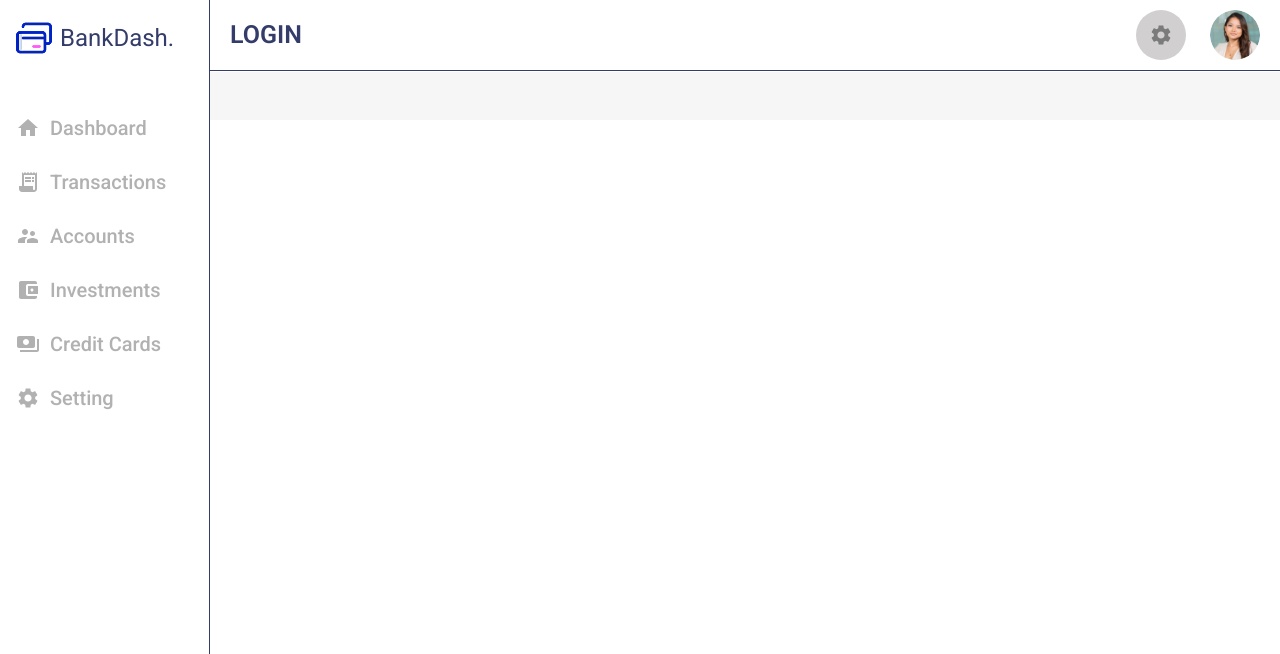
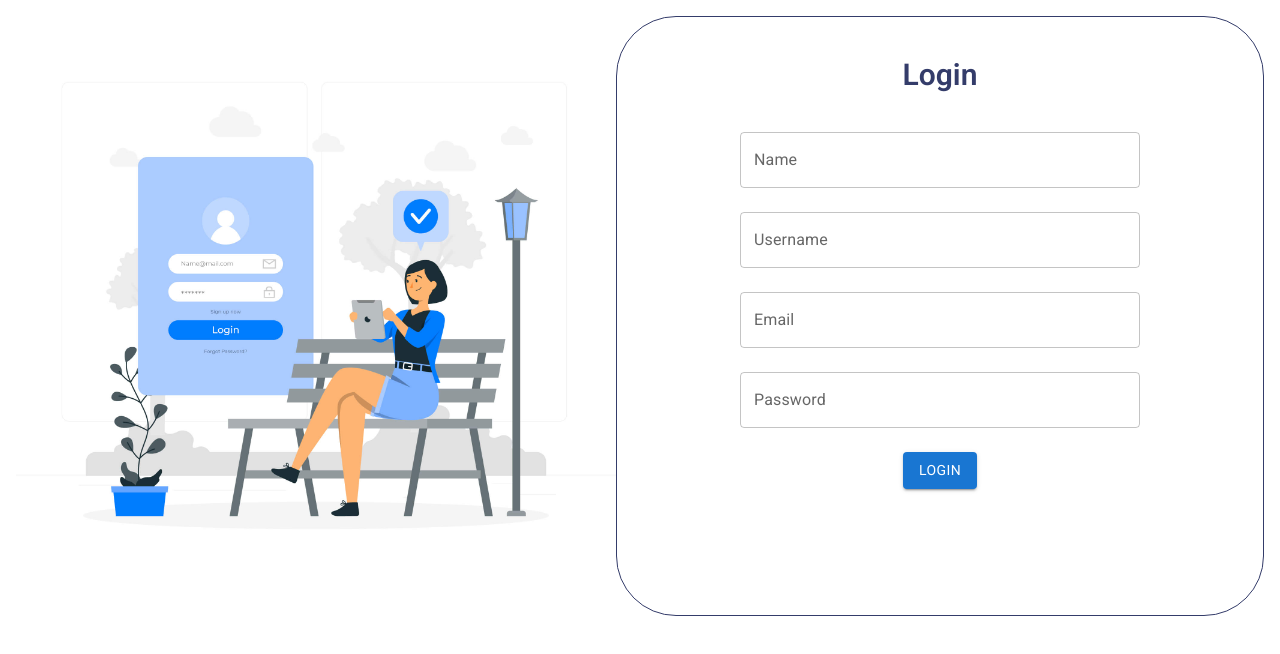
Before and after one commit to mohammadfaramarzi1/bank-dashboard-react, a React (Vite) app: page /login in a window 1280 px wide. Shown: the top 654 px of the page. Built offline with nearby package versions, Linux system fonts and the light colour scheme.

Commit message:
feat: Login

```diff
--- a/package.json
+++ b/package.json
@@ -21,7 +21,8 @@
     "react-calendar": "^5.1.0",
     "react-dom": "^18.3.1",
     "react-redux": "^9.2.0",
-    "react-router-dom": "^7.1.5"
+    "react-router-dom": "^7.1.5",
+    "sonner": "^1.7.4"
   },
   "devDependencies": {
     "@types/react": "^18.3.3",
--- a/src/Router.jsx
+++ b/src/Router.jsx
@@ -1,17 +1,30 @@
-import React from "react";
-import { Route, Routes } from "react-router-dom";
+import React, { useEffect, useState } from "react";
+import { Navigate, Route, Routes, useLocation } from "react-router-dom";
 import Dashboard from "./pages/Dashboard/Dashboard";
 import Transactions from "./pages/Transactions/Transactions";
 import Accounts from "./pages/Accounts/Accounts";
 import Investments from "./pages/Investments/Investments";
 import Cards from "./pages/Cards/Cards";
 import Setting from "./pages/Setting/Setting";
+import Login from "./pages/Login/Login";
+
+import { getUser } from "./utils/user";
 
 function Router() {
+  const [user, setUser] = useState();
+  const location = useLocation()
+  useEffect(() => {
+    setUser(getUser);
+  }, [location.pathname]);
+
   return (
     <Routes>
-      <Route path="/" element={<Dashboard />} />
+      <Route
+        path="/"
+        element={user ? <Dashboard /> : <Navigate to="/login" />}
+      />
       <Route path="/transactions" element={<Transactions />} />
+      <Route path="/login" element={user ? <Navigate to="/" /> : <Login />} />
       <Route path="/accounts" element={<Accounts />} />
       <Route path="/investments" element={<Investments />} />
       <Route path="/cards" element={<Cards />} />
--- a/src/layouts/Layout.jsx
+++ b/src/layouts/Layout.jsx
@@ -2,15 +2,33 @@ import React from "react";
 import Header from "./Haeder/Header";
 import Sidebar from "./Sidebar/Sidebar";
 import { Box } from "@mui/material";
+import { useLocation } from "react-router-dom";
+import { Toaster } from "sonner";
 
 function Layout({ children }) {
+  const location = useLocation();
+
   return (
     <>
-      <Header />
-      <Sidebar />
-      <Box component="div" sx={{ marginTop: 9, marginLeft: 26, backgroundColor: "#f6f6f6", pl: 3, py: 3 }}>
-        {children}
-      </Box>
+      {location.pathname !== "/login" && <Header />}
+      {location.pathname !== "/login" && <Sidebar />}
+      {location.pathname !== "/login" ? (
+        <Box
+          component="div"
+          sx={{
+            marginTop: 9,
+            marginLeft: 26,
+            backgroundColor: "#f6f6f6",
+            pl: 3,
+            py: 3,
+          }}
+        >
+          {children}
+        </Box>
+      ) : (
+        <Box component="div">{children}</Box>
+      )}
+      <Toaster />
     </>
   );
 }
--- /dev/null
+++ b/src/pages/Login/Login.jsx
@@ -0,0 +1,116 @@
+import React, { useState } from "react";
+import { Box, Button, TextField, Typography } from "@mui/material";
+import { toast } from "sonner";
+import { useNavigate } from "react-router-dom";
+import { setUser } from "../../utils/user";
+
+function Login() {
+  const [form, setForm] = useState({
+    name: "",
+    username: "",
+    email: "",
+    password: "",
+  });
+
+  const navigate = useNavigate();
+
+  const changeHandler = (event) => {
+    const name = event.target.name;
+    const value = event.target.value.trim();
+    setForm((form) => ({ ...form, [name]: value }));
+  };
+
+  const clickHandler = (event) => {
+    event.preventDefault();
+    if (
+      form.name.length < 3 ||
+      form.username.length < 3 ||
+      form.email.length < 5 ||
+      form.password.length < 8
+    ) {
+      toast.error("Please Enter Valid Characters");
+      return;
+    }
+    setUser(form);
+    navigate("/");
+    toast.success("Logged in Successfully");
+  };
+
+  return (
+    <Box component="div" sx={{ display: "flex", p: 2 }}>
+      <img src="/6343845.jpg" alt="" style={{ width: "50%", height: 600 }} />
+      <Box
+        component="form"
+        sx={{
+          border: 1,
+          borderColor: "#343C6A",
+          width: "100%",
+          borderRadius: 15,
+          height: 600,
+        }}
+      >
+        <Typography
+          variant="span"
+          component="p"
+          sx={{
+            textAlign: "center",
+            mt: 5,
+            fontSize: 30,
+            fontFamily: "Roboto SemiBold",
+          }}
+        >
+          Login
+        </Typography>
+        <Box
+          component="div"
+          sx={{
+            display: "flex",
+            flexDirection: "column",
+            rowGap: 3,
+            alignItems: "center",
+            mt: 5,
+          }}
+        >
+          <TextField
+            variant="outlined"
+            name="name"
+            onChange={(event) => changeHandler(event)}
+            label="Name"
+            sx={{ width: "400px" }}
+            defaultValue={form.name}
+          />
+          <TextField
+            name="username"
+            onChange={(event) => changeHandler(event)}
+            defaultValue={form.username}
+            variant="outlined"
+            label="Username"
+            sx={{ width: "400px" }}
+          />
+          <TextField
+            variant="outlined"
+            label="Email"
+            sx={{ width: "400px" }}
+            name="email"
+            onChange={(event) => changeHandler(event)}
+            defaultValue={form.email}
+          />
+          <TextField
+            variant="outlined"
+            type="password"
+            label="Password"
+            sx={{ width: "400px" }}
+            name="password"
+            onChange={(event) => changeHandler(event)}
+            defaultValue={form.password}
+          />
+          <Button variant="contained" onClick={() => clickHandler(event)}>
+            Login
+          </Button>
+        </Box>
+      </Box>
+    </Box>
+  );
+}
+
+export default Login;
```
Also changed, not shown: public/6343845.jpg (added), 1 other file (tests, documents, lock files or other folders).
